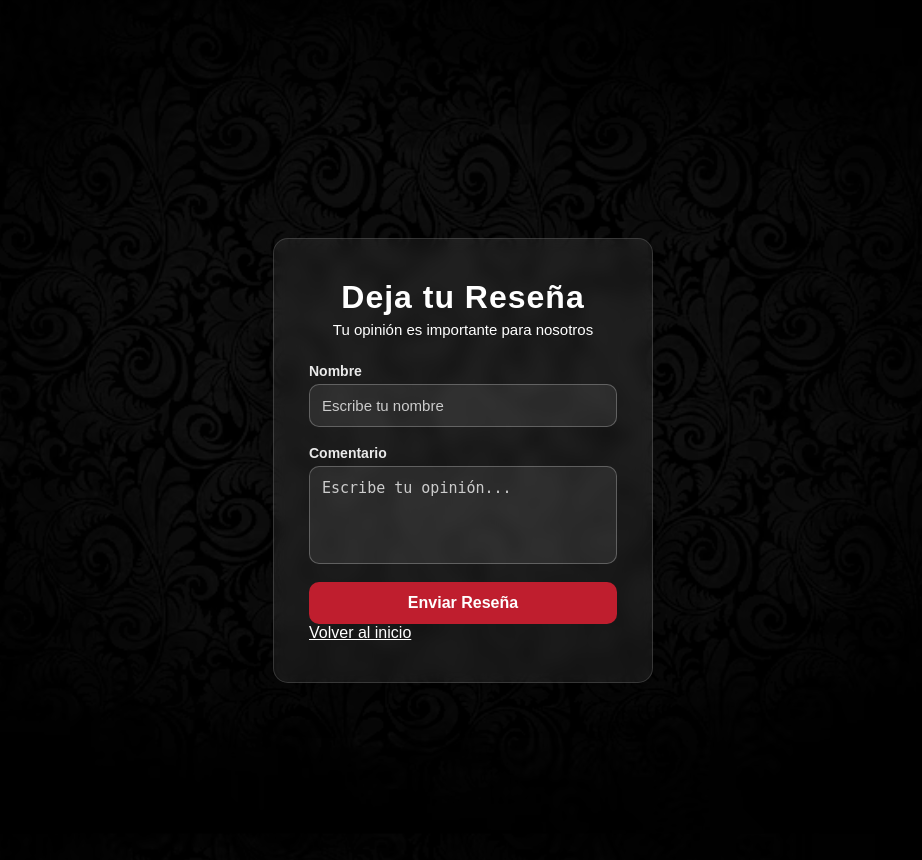
After one commit to DanielS618/ProyectoFinal_AmbienteWeb, a PHP site: the page made by Views/ModuloReseñas/Resenas.php in a window 1280 px wide. The commit adds this page. Shown: the whole page, without its empty margins (177-1099 px from the left). Run offline with PHP 8.4, Linux system fonts and the light colour scheme.

Commit message:
ajuste
Cambie la ñ por la n y renombre de Reseña.php a Resena.php para evitar problemas y revise las rutas, espero ya funcione

```diff
--- /dev/null
+++ b/Views/ModuloReseñas/Resenas.php
@@ -0,0 +1,87 @@
+<!DOCTYPE html>
+<html lang="es">
+<head>
+    <meta charset="UTF-8">
+    <title>Reseñas – Delfín Blanco</title>
+
+    <!-- Hoja de estilos principal -->
+    <link rel="stylesheet" href="../assets/css/StyleSheet.css">
+</head>
+
+<body>
+
+<section id="review-section" class="auth-container">
+    <div class="auth-card form-card">
+
+        <!-- ENCABEZADO DEL MÓDULO -->
+        <div class="auth-header">
+            <h2 class="auth-title">Deja tu Reseña</h2>
+            <p class="auth-subtitle">Tu opinión es importante para nosotros</p>
+        </div>
+
+        <!-- MENSAJES ENVIADOS DESDE ReviewController -->
+        <?php if (isset($_GET['error'])): ?>
+            <p class="error">
+                <?php echo htmlspecialchars($_GET['error']); ?>
+            </p>
+        <?php endif; ?>
+
+        <?php if (isset($_GET['success'])): ?>
+            <p class="success">
+                <?php echo htmlspecialchars($_GET['success']); ?>
+            </p>
+        <?php endif; ?>
+
+        <!-- FORMULARIO DE RESEÑA -->
+        <!--
+            method="POST"  → envía datos al servidor
+            action         → apunta al ReviewController (MVC)
+        -->
+        <form
+            id="reviewForm"
+            class="auth-body"
+            method="POST"
+            action="../../controllers/ReviewController.php?action=crear"
+        >
+
+            <!-- CAMPO NOMBRE -->
+            <div class="form-row">
+                <label for="nombre">Nombre</label>
+                <input
+                    type="text"
+                    id="nombre"
+                    name="nombre"
+                    placeholder="Escribe tu nombre"
+                    required
+                >
+            </div>
+
+            <!-- CAMPO COMENTARIO -->
+            <div class="form-row">
+                <label for="comentario">Comentario</label>
+                <textarea
+                    id="comentario"
+                    name="comentario"
+                    rows="4"
+                    placeholder="Escribe tu opinión..."
+                    required
+                ></textarea>
+            </div>
+
+            <!-- BOTÓN DE ENVÍO REAL -->
+            <button type="submit" class="btn-auth">
+                Enviar Reseña
+            </button>
+
+            <!-- VOLVER AL HOME -->
+            <a href="../Home/Home.php" class="auth-link" style="margin-top:10px;">
+                Volver al inicio
+            </a>
+
+        </form>
+
+    </div>
+</section>
+
+</body>
+</html>
```
Also changed, not shown: Views/Home/Home.php (+6 -2 lines), Views/ModuloReseñas/Reseñas.php (deleted, +0 -47 lines), controllers/ReviewController.php (+14 -12 lines).
